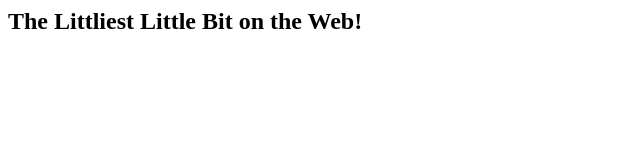
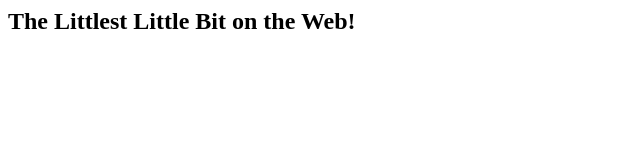
Before and after one commit to mojodelicious/mojodelicious.github.com, a plain HTML site: page index.html in a window 1280 px wide. Shown: the whole page, without its empty margins (0-640 px from the left). Drawn offline with Linux system fonts and the light colour scheme.

Commit message:
Update my awful spelling.

```diff
--- a/index.html
+++ b/index.html
@@ -3,6 +3,6 @@
 	<title>Lil Lil Bit</title>
 </head>
 <body>
-	<h2>The Littliest Little Bit on the Web!</h2>
+	<h2>The Littlest Little Bit on the Web!</h2>
 </body>
 </html>
```
